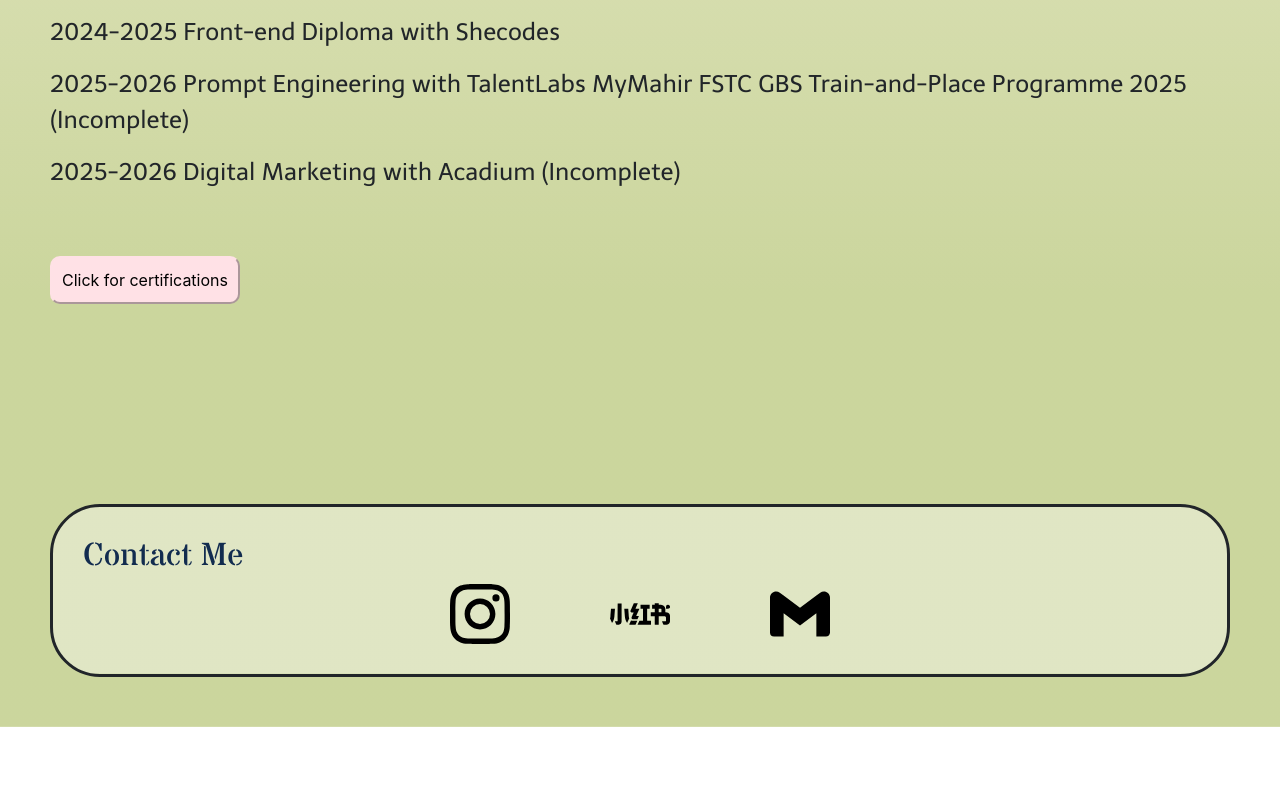
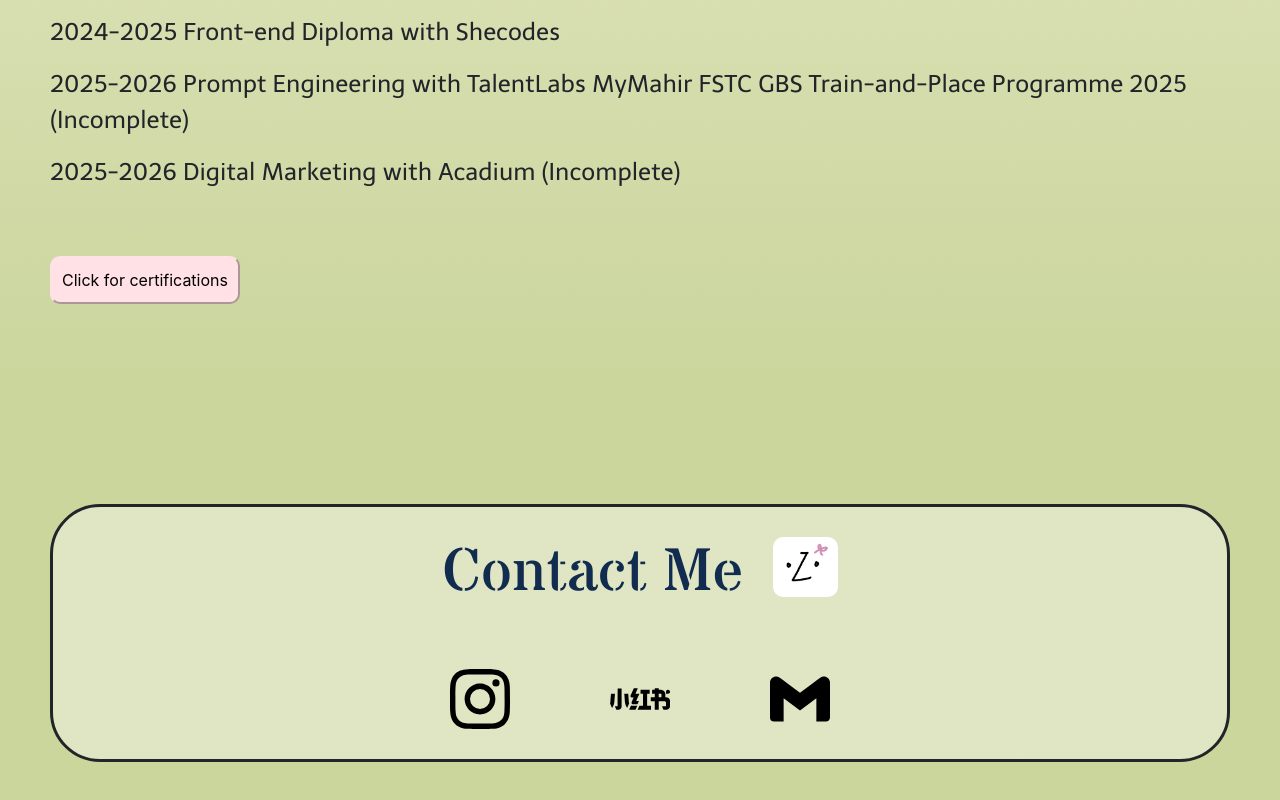
Before and after one commit to cosylily/website-portfolio, a React (Create React App) app: page / in a window 1280 px wide. Shown: the part 3635-4435 px from the top of the page. Before the commit the page ends 4362 px from the top, so only its background shows below. Built offline with nearby package versions, Linux system fonts and the light colour scheme.

Commit message:
update bottompage.js
updated the footer title. considering to simplify this section as the focus here is contacts

```diff
--- a/src/Bottompage.js
+++ b/src/Bottompage.js
@@ -6,7 +6,17 @@ export default function Footerbottom() {
   return (
     <footer>
       <div>
-        <h2>Contact Me</h2>
+        <div className="text-center footertitle">
+          <h2>Contact Me</h2>{" "}
+          <img
+            src="/logoforportfolio.jpg"
+            alt="My own logo doodling"
+            height="60px"
+            width="auto"
+            className="logo"
+          />
+        </div>
+
         <div className="socmedlinks">
           <svg
             role="img"
--- a/src/footer.css
+++ b/src/footer.css
@@ -10,6 +10,18 @@ footer {
   border: 3px solid;
   border-radius: 50px;
 }
+.footertitle {
+  display: flex;
+  justify-content: center;
+  line-height: 60px;
+}
+.footertitle h2 {
+  font-size: 60px !important;
+  margin-bottom: 60px;
+}
+.footertitle img {
+  margin-left: 30px;
+}
 .socmedlinks {
   height: 60px;
   display: flex;
```
